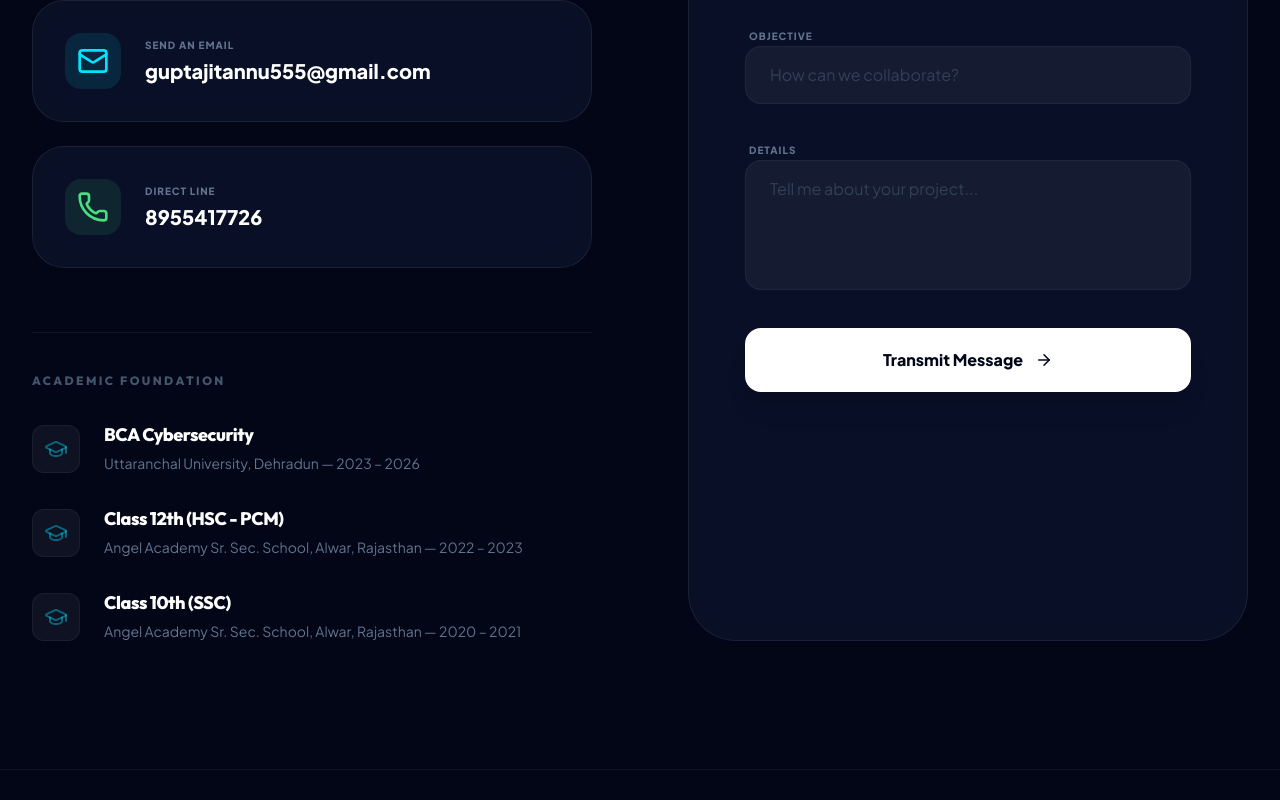
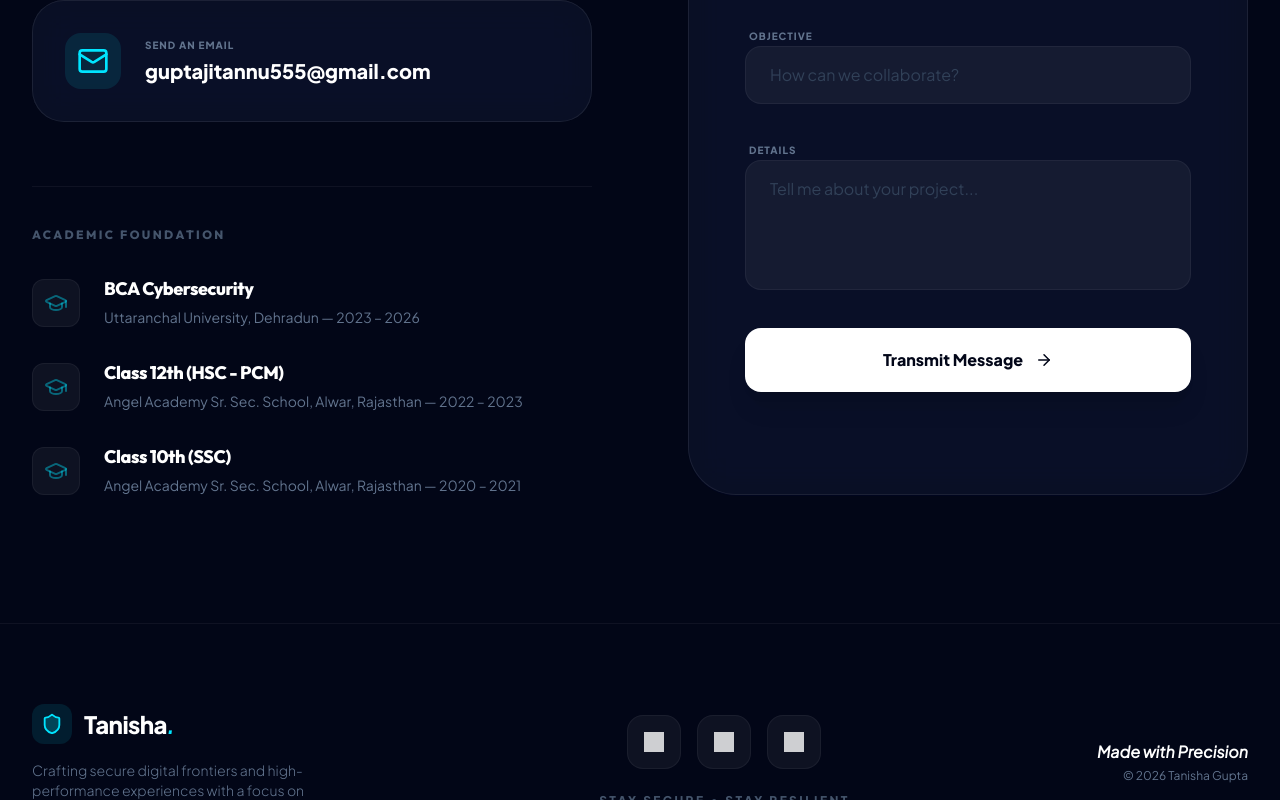
Before and after one commit to Tanisha-2005/Portfolio, a React (Vite) app: page / in a window 1280 px wide. Shown: the part 8556-9356 px from the top of the page. Built offline with nearby package versions, Linux system fonts and the light colour scheme; grey boxes are pictures that could not be loaded.

Commit message:
privacy: remove phone number from portfolio

```diff
--- a/src/components/Contact.jsx
+++ b/src/components/Contact.jsx
@@ -1,6 +1,6 @@
 import React, { useState } from 'react';
 import { motion } from 'framer-motion';
-import { Mail, Phone, Send, GraduationCap, ArrowRight, CheckCircle2 } from 'lucide-react';
+import { Mail, Send, GraduationCap, ArrowRight, CheckCircle2 } from 'lucide-react';
 import { DATA } from '../data';
 
 const Contact = () => {
@@ -57,15 +57,7 @@ const Contact = () => {
                 </div>
               </a>
 
-              <a href={`tel:${DATA.personal.phone}`} className="flex items-center gap-6 p-8 premium-blur border-white/5 hover:border-secondary/30 transition-all rounded-[2rem] group">
-                <div className="w-14 h-14 rounded-2xl bg-secondary/10 flex items-center justify-center text-secondary group-hover:scale-110 transition-transform">
-                  <Phone size={32} />
-                </div>
-                <div>
-                  <p className="text-[10px] font-black uppercase text-slate-500 tracking-widest mb-1">Direct Line</p>
-                  <p className="text-xl font-bold text-white group-hover:text-secondary transition-colors">{DATA.personal.phone}</p>
-                </div>
-              </a>
+
             </div>
 
             <div className="pt-10 border-t border-white/5">
--- a/src/data.js
+++ b/src/data.js
@@ -4,7 +4,6 @@ export const DATA = {
     degree: "BCA (Cybersecurity)",
     location: "Alwar, Rajasthan",
     email: "guptajitannu555@gmail.com",
-    phone: "8955417726",
     github: "https://github.com/Tanisha-2005",
     linkedin: "https://linkedin.com/in/tanisha-gupta-81b004292",
     tryhackme: "https://tryhackme.com/p/Tanishagupta",
```
